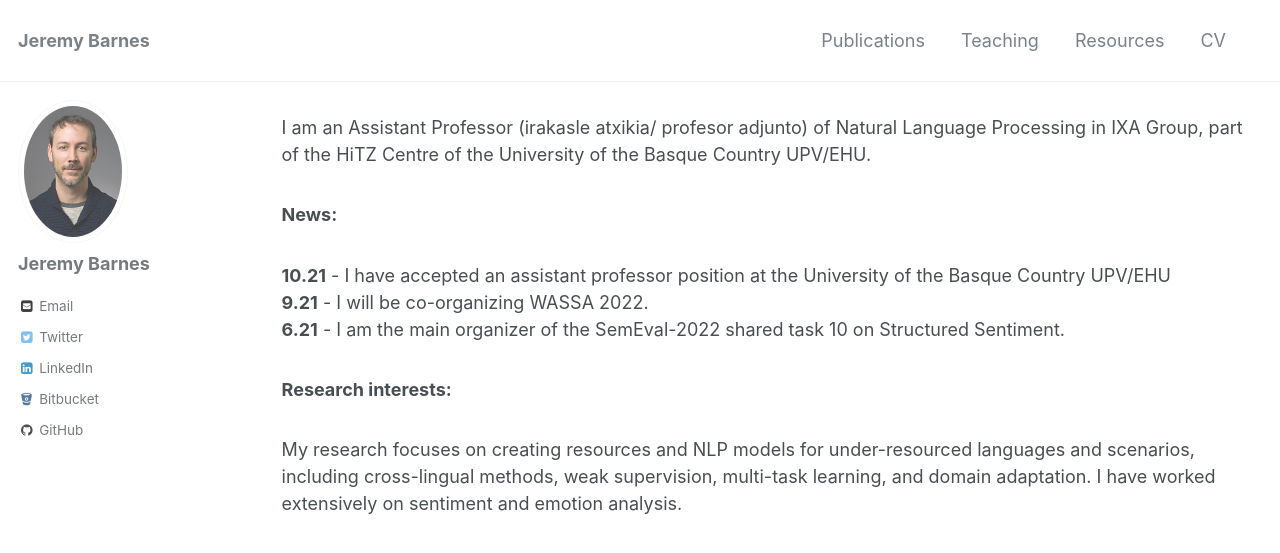
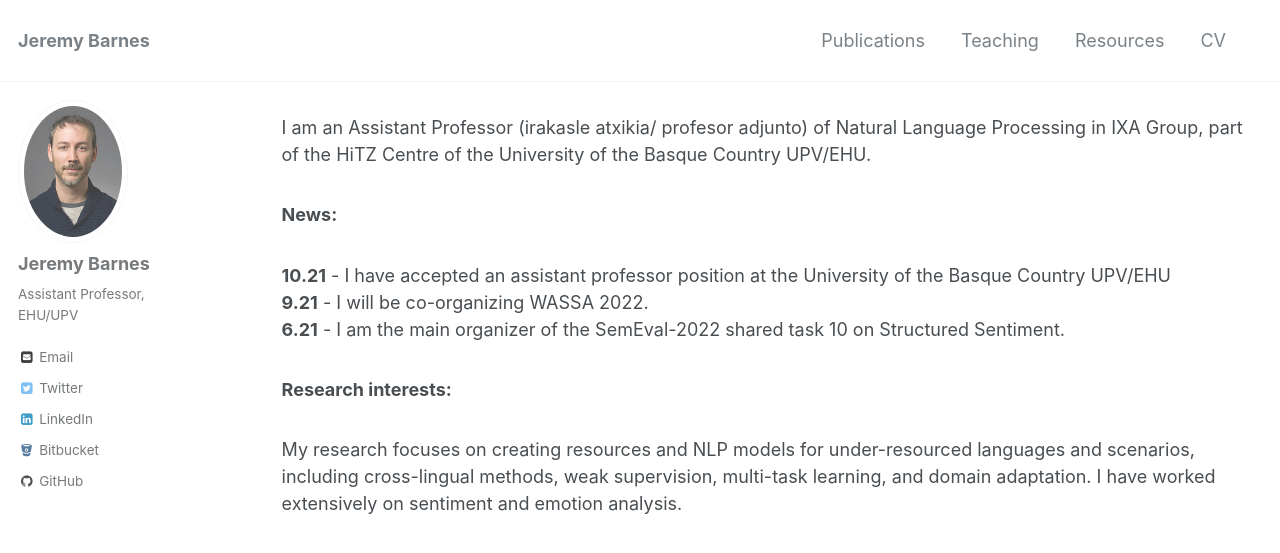
Before and after one commit to jerbarnes/jerbarnes.github.io, a Jekyll site: the page built from index.html, in a window 1280 px wide and 900 px high. Shown: the top 553 px of the window. Built offline with Jekyll 4.4.1, drawn with Linux system fonts in a browser that asks for light colours; the list of posts is cut into pages by our own code; comment, search, counter and statistics services are not loaded.

Commit message:
updated bio

```diff
--- a/_config.yml
+++ b/_config.yml
@@ -79,7 +79,7 @@ analytics:
 author:
   name             : "Jeremy Barnes"
   avatar           : "/assets/images/pic2.jpg"
-  bio              : ""
+  bio              : "Assistant Professor, EHU/UPV"
   location         : # "Stuagard"
   email            : jeremycb (at) ifi (dot) uio (dot) no
   uri              :
```
